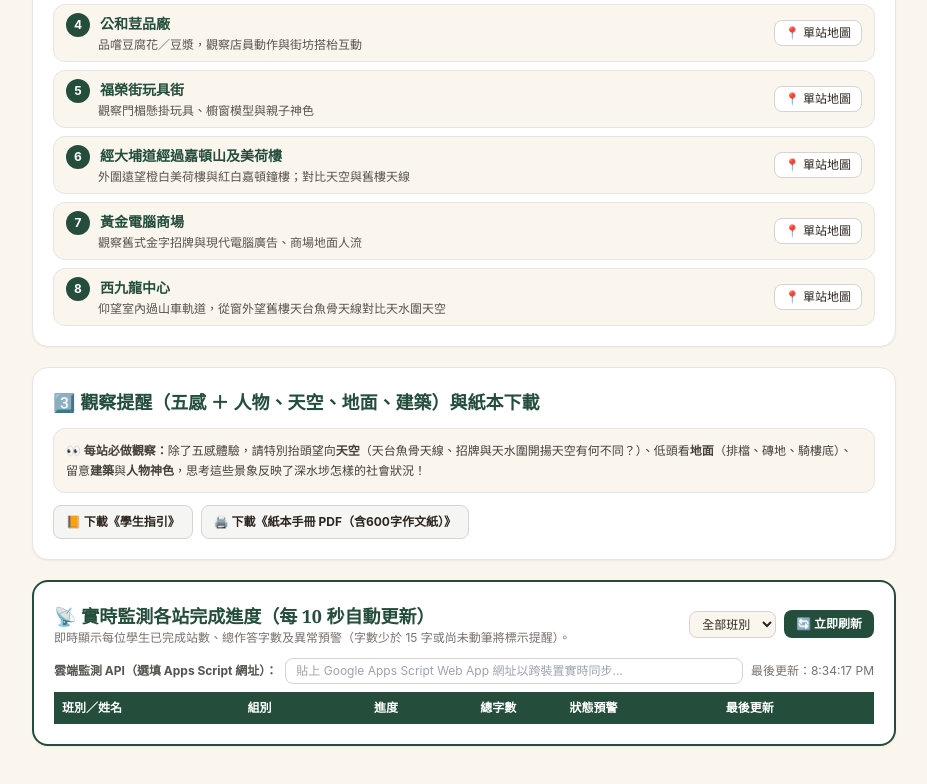
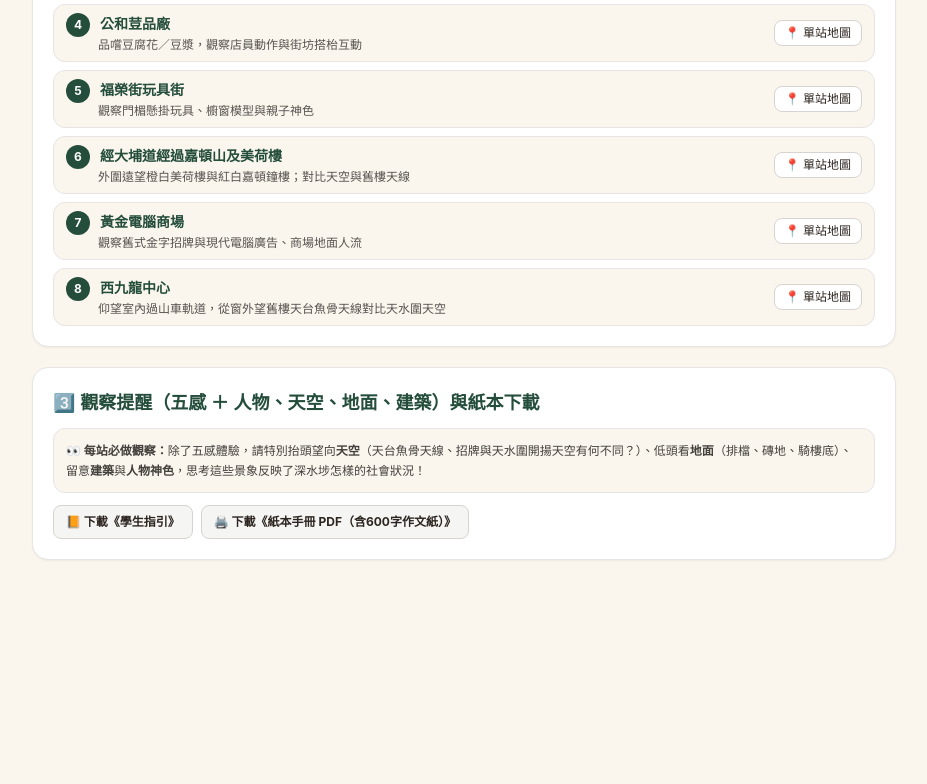
Before and after one commit to erickyy0303-tech/ssp-litwalk, a plain HTML site: page index.html in a window 1280 px wide. Shown: the part 1082-1866 px from the top of the page, without its empty margins (176-1103 px from the left). After the commit the page ends 1690 px from the top, so only its background shows below. Drawn offline with nearby package versions, Linux system fonts and the light colour scheme.

Commit message:
Add files via upload

```diff
--- a/index.html
+++ b/index.html
@@ -92,43 +92,6 @@
       <a href="https://drive.google.com/file/d/1PFXYXBN8UJELgjn4Iv_pBffGJvWxGy6Z/view?usp=drivesdk" target="_blank" rel="noopener" class="text-xs bg-stone-100 hover:bg-emerald-100 border border-stone-300 px-3 py-2 rounded-lg font-bold">🖨️ 下載《紙本手冊 PDF（含600字作文紙）》</a>
     </div>
   </section>
-
-
-  <section class="bg-white rounded-2xl border-2 border-[#244D3B] p-5 shadow-sm mt-5" id="liveMonitorSection">
-    <div class="flex flex-wrap items-center justify-between gap-2 mb-3">
-      <div>
-        <h2 class="serif text-base sm:text-lg font-bold text-[#244D3B] m-0">📡 實時監測各站完成進度（每 10 秒自動更新）</h2>
-        <p class="text-xs text-stone-500 m-0">即時顯示每位學生已完成站數、總作答字數及異常預警（字數少於 15 字或尚未動筆將標示提醒）。</p>
-      </div>
-      <div class="flex items-center gap-2">
-        <select id="monClassFilter" onchange="renderLiveMonitor()" class="border border-stone-300 rounded-lg px-2 py-1 text-xs bg-[#FAF6EE]">
-          <option value="ALL">全部班別</option><option value="3A">3A</option><option value="3B">3B</option><option value="3C">3C</option><option value="3D">3D</option>
-        </select>
-        <button type="button" onclick="fetchLiveMonitor(true)" class="text-xs bg-[#244D3B] text-white px-3 py-1.5 rounded-lg font-bold">🔄 立即刷新</button>
-      </div>
-    </div>
-    <div class="mb-2 flex flex-wrap gap-2 items-center text-xs">
-      <span class="text-stone-600 font-bold">雲端監測 API（選填 Apps Script 網址）：</span>
-      <input id="monGasUrl" type="text" placeholder="貼上 Google Apps Script Web App 網址以跨裝置實時同步..." onchange="localStorage.setItem('ssp_gas_url', this.value.trim())" class="flex-1 min-w-[220px] border border-stone-300 rounded-lg px-2.5 py-1 text-xs" />
-      <span id="monLastSync" class="text-stone-500">尚未刷新</span>
-    </div>
-    <div class="overflow-x-auto">
-      <table class="w-full text-xs border-collapse">
-        <thead>
-          <tr class="bg-[#244D3B] text-white">
-            <th class="p-2 text-left">班別／姓名</th>
-            <th class="p-2 text-left">組別</th>
-            <th class="p-2 text-center">進度</th>
-            <th class="p-2 text-center">總字數</th>
-            <th class="p-2 text-left">狀態預警</th>
-            <th class="p-2 text-left">最後更新</th>
-          </tr>
-        </thead>
-        <tbody id="liveMonitorBody" class="divide-y divide-stone-200"></tbody>
-      </table>
-    </div>
-  </section>
-
 </main></div>
 <div id="teacherPortalWrapper" class="hidden">
   <div class="max-w-6xl mx-auto px-4 mt-4 flex justify-between items-center bg-amber-50 border border-amber-200 rounded-xl p-3">
@@ -667,7 +630,7 @@ function togglePortalRole() {
   const btn = document.getElementById('roleToggleBtn');
   if (btn) btn.textContent = isTeacherRole ? '🎒 返回學生網站' : '👩‍🏫 教師總控網站';
   if (isTeacherRole) {
-    initTeacherPortal();
+    initTeacherPortal(); if(typeof fetchLiveMonitor==="function") fetchLiveMonitor(false);
     if (window.location.hash !== '#teacher') history.replaceState(null, '', '#teacher');
   } else {
     history.replaceState(null, '', window.location.pathname + window.location.search);
@@ -675,7 +638,7 @@ function togglePortalRole() {
   }
 }
 window.addEventListener('DOMContentLoaded', () => {
-  initTeacherPortal();
+  initTeacherPortal(); if(typeof fetchLiveMonitor==="function") fetchLiveMonitor(false);
   if (window.location.hash === '#teacher' || window.location.search.includes('teacher')) {
     togglePortalRole();
   }
```
